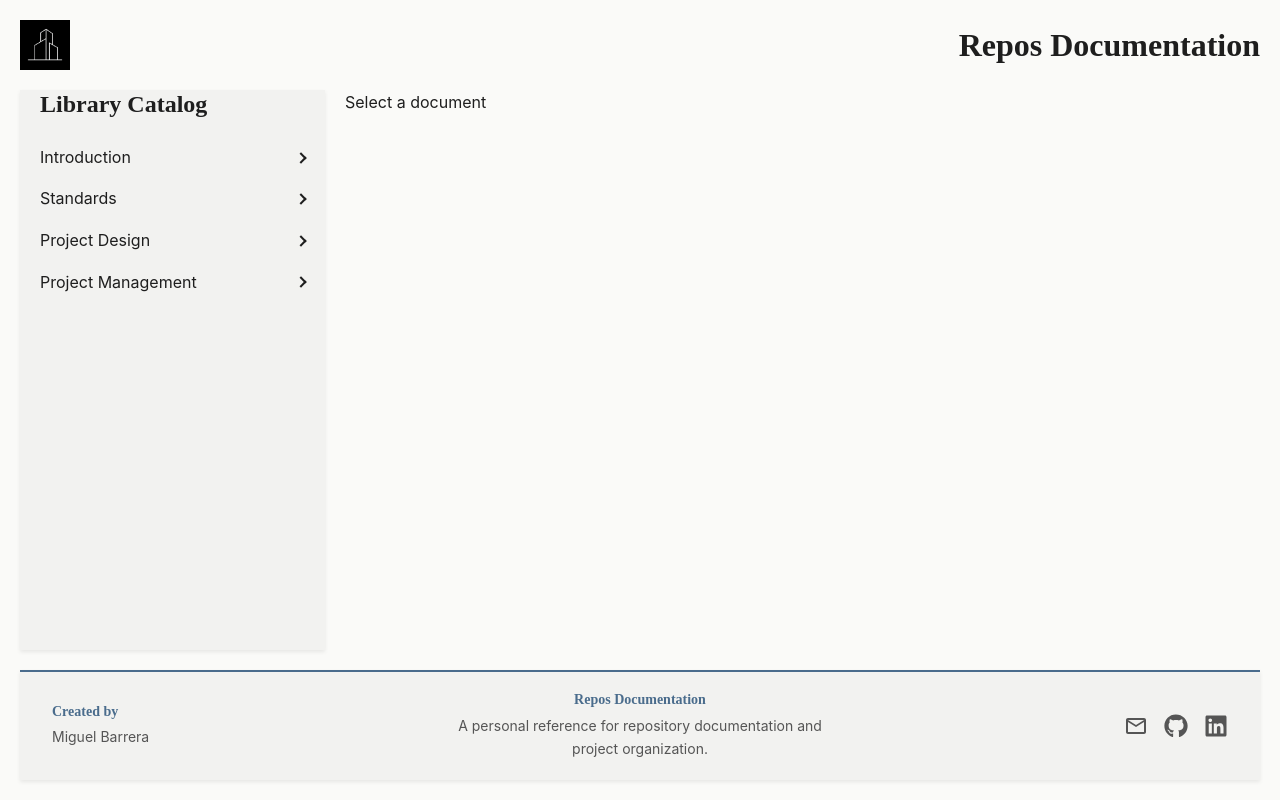
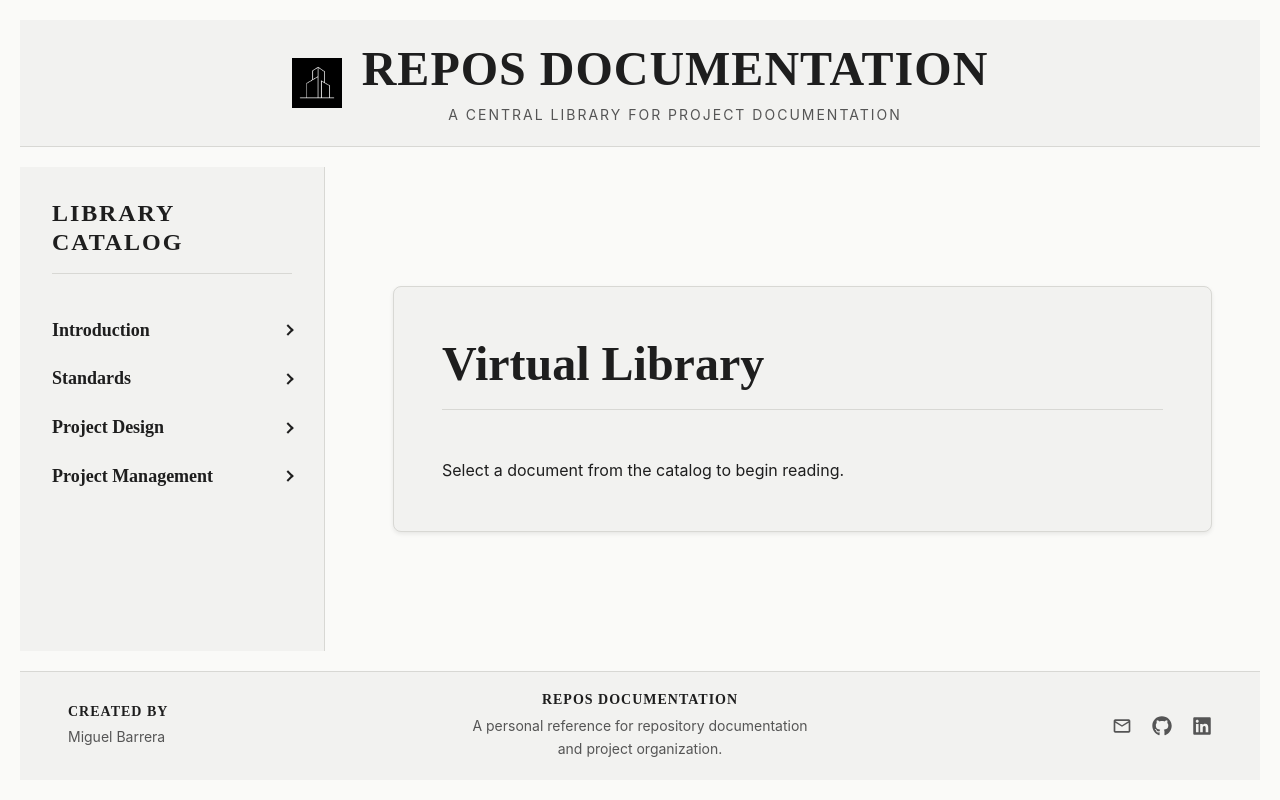
Before and after one commit to Entus01/Repos-Documentation, a React (Vite) app: page / in a window 1280 px wide. Built offline with nearby package versions, Linux system fonts and the light colour scheme.

Commit message:
style(layout): refine library-inspired visual design

```diff
--- a/src/App/App.jsx
+++ b/src/App/App.jsx
@@ -11,7 +11,7 @@ import logo from "../assets/Repos-Structure.png";
 export default function App() {
   return (
     <div className="app">
-      <Header logo={logo} title="Repos Documentation" />
+      <Header logo={logo} title="Repos Documentation" subtitle="A Central Library for Project Documentation" />
 
       <SideBar />
 
--- a/src/components/Content/Content.css
+++ b/src/components/Content/Content.css
@@ -0,0 +1,103 @@
+.content {
+    flex: 1;
+    min-width: 0;
+    min-height: 0;
+
+    display: flex;
+    justify-content: center;
+
+    overflow-y: auto;
+    padding: var(--spacing-2xl);
+
+    background-color: var(--color-background);
+    box-sizing: border-box;
+}
+
+.document {
+    display: flex;
+    flex-direction: column;
+    gap: var(--spacing-2xl);
+
+    width: 100%;
+    max-width: 960px;
+
+    padding: var(--spacing-2xl);
+
+    background-color: var(--color-surface);
+    border: var(--border-width-thin) solid var(--color-border);
+    border-radius: var(--radius-md);
+    box-shadow: var(--shadow-sm);
+
+    box-sizing: border-box;
+}
+
+.document > h1 {
+    padding-bottom: var(--spacing-md);
+
+    border-bottom: var(--border-width-thin) solid var(--color-border);
+}
+
+.document section {
+    display: flex;
+    flex-direction: column;
+    gap: var(--spacing-md);
+
+    padding-top: var(--spacing-xl);
+
+    border-top: var(--border-width-thin) solid var(--color-border);
+}
+
+.document section:first-of-type {
+    padding-top: 0;
+    border-top: none;
+}
+
+.document section > h2 {
+    padding-bottom: var(--spacing-xs);
+
+    border-bottom: var(--border-width-thin) solid var(--color-border);
+}
+
+.document ul {
+    display: flex;
+    flex-direction: column;
+    gap: var(--spacing-sm);
+
+    padding-left: var(--spacing-xl);
+}
+
+.document li > p + p {
+    padding-top: var(--spacing-md);
+}
+
+.document li > ul {
+    padding-top: var(--spacing-sm);
+}
+
+.document pre {
+    padding: var(--spacing-lg);
+
+    overflow-x: auto;
+
+    background-color: var(--color-background);
+    border: var(--border-width-thin) solid var(--color-border);
+    border-radius: var(--radius-sm);
+
+    box-sizing: border-box;
+}
+
+.document code {
+    font-family: monospace;
+    font-size: var(--font-size-sm);
+}
+
+.document span {
+    padding: 2px var(--spacing-xs);
+
+    background-color: var(--color-background);
+    border: var(--border-width-thin) solid var(--color-border);
+    border-radius: var(--radius-sm);
+
+    font-family: monospace;
+    font-size: var(--font-size-sm);
+}
--- a/src/components/Content/Content.jsx
+++ b/src/components/Content/Content.jsx
@@ -1,17 +1,37 @@
 import { Routes, Route } from "react-router-dom";
 import "./Content.css";
 import { NAV_ITEMS } from "../../constants/navigation.js";
-import DocumentPage from "../DocumentPage/DocumentPage.jsx";
 
 export default function Content() {
-  return (
-    <div className="content">
-      <Routes>
-        <Route path="/" element={<div>Select a document</div>} />
-        {NAV_ITEMS.map(({ id, path }) => (
-          <Route key={id} path={path} element={<DocumentPage documentId={id} />} />
-        ))}
-      </Routes>
-    </div>
-  );
+    return (
+        <main className="content">
+            <Routes>
+                <Route
+                    path="/"
+                    element={
+                        <article className="document document--empty">
+                            <h1>Virtual Library</h1>
+                            <p>
+                                Select a document from the catalog to begin
+                                reading.
+                            </p>
+                        </article>
+                    }
+                />
+
+                {NAV_ITEMS.map(({ id, path, name, document: Document }) => (
+                    <Route
+                        key={id}
+                        path={path}
+                        element={
+                            <article className="document">
+                                <h1>{name}</h1>
+                                <Document />
+                            </article>
+                        }
+                    />
+                ))}
+            </Routes>
+        </main>
+    );
 }
--- a/src/components/DocumentPage/DocumentPage.jsx
+++ /dev/null
@@ -1,21 +0,0 @@
-import { NAV_ITEMS } from "../../constants/navigation.js";
-import "./DocumentPage.css";
-
-export default function DocumentPage({ documentId }) {
-    const documentItem = NAV_ITEMS.find(
-        (item) => item.id === documentId
-    );
-
-    if (!documentItem) {
-        return <div>Document not found</div>;
-    }
-
-    const Document = documentItem.document;
-
-    return (
-        <div className="document-page">
-            <h1>{documentItem.name}</h1>
-            <Document />
-        </div>
-    );
-}
--- a/src/components/Footer/Footer.css
+++ b/src/components/Footer/Footer.css
@@ -1,8 +1,4 @@
-/* ==========================================================================
-   Footer
-   ========================================================================== */
-
-.footer {
+   .footer {
     grid-area: footer;
 
     display: flex;
@@ -10,44 +6,48 @@
     align-items: center;
     gap: var(--spacing-xl);
 
-    padding: var(--spacing-lg) var(--spacing-xl);
+    padding: var(--spacing-lg) var(--spacing-2xl);
 
     background-color: var(--color-surface);
-    border-top: 2px solid var(--color-accent);
-    box-shadow: var(--shadow-sm);
+    border-top: var(--border-width-thin) solid var(--color-border);
+
+    box-sizing: border-box;
 }
 
 .footer__section {
     flex: 1;
+
+    display: flex;
+    flex-direction: column;
+    gap: var(--spacing-xs);
 }
 
 .footer__section--center {
+    align-items: center;
     text-align: center;
 }
 
 .footer__section--right {
-    display: flex;
+    flex-direction: row;
     justify-content: flex-end;
     align-items: center;
-    gap: var(--spacing-md);
+    gap: var(--spacing-lg);
 }
 
 .footer__label {
-    display: block;
-    margin-bottom: var(--spacing-xs);
-
     font-family: var(--font-family-heading);
     font-size: var(--font-size-sm);
     font-weight: var(--font-weight-bold);
     line-height: var(--line-height-heading);
 
-    color: var(--color-accent);
+    color: var(--color-text-primary);
+    text-transform: uppercase;
+    letter-spacing: 1px;
 }
 
 .footer__text {
     font-size: var(--font-size-sm);
     color: var(--color-text-secondary);
-    line-height: var(--line-height-base);
 }
 
 .footer__social-link {
@@ -56,20 +56,17 @@
     align-items: center;
 
     color: var(--color-text-secondary);
-    font-size: var(--font-size-xl);
+    font-size: var(--font-size-lg);
 
-    transition:
-        color var(--transition-default),
-        transform var(--transition-default);
+    transition: color var(--transition-default);
 }
 
 .footer__social-link:hover {
     color: var(--color-accent);
-    transform: translateY(-2px);
 }
 
 .footer__social-link:focus-visible {
     outline: 2px solid var(--color-accent);
-    outline-offset: 4px;
+    outline-offset: 2px;
     border-radius: var(--radius-sm);
 }
--- a/src/components/Header/Header.css
+++ b/src/components/Header/Header.css
@@ -1,20 +1,43 @@
 .header {
     grid-area: header;
     display: flex;
-    justify-content: space-between;
+    justify-content: center;
+    align-items: center;
+    gap: var(--spacing-lg);
+
+    padding: var(--spacing-lg) var(--spacing-2xl);
+
+    background-color: var(--color-surface);
+    border-bottom: var(--border-width-thin) solid var(--color-border);
+
+    box-sizing: border-box;
+}
+
+.header__logo {
+    width: var(--logo-size);
+    height: auto;
+    flex-shrink: 0;
+}
+
+.header__branding {
+    display: flex;
+    flex-direction: column;
     align-items: center;
 }
 
-.header__logo {
-    justify-self: start;
-    width: var(--logo-size);
-    height: auto;
+.header__title {
+    margin: 0;
+    text-align: center;
+    text-transform: uppercase;
+    letter-spacing: 1px;
 }
 
-.header__title {
-    text-align: center;
-    font-family: var(--font-family-heading);
-    font-size: var(--font-size-2xl);
-    font-weight: var(--font-weight-bold);
-    line-height: var(--line-height-heading);
+.header__subtitle {
+    margin-top: var(--spacing-xs);
+
+    font-size: var(--font-size-sm);
+    color: var(--color-text-secondary);
+
+    text-transform: uppercase;
+    letter-spacing: 2px;
 }
--- a/src/components/Header/Header.jsx
+++ b/src/components/Header/Header.jsx
@@ -1,17 +1,15 @@
 import "./Header.css";
 
-export default function Header({ logo, title }) {
-    return (
-        <header className="header">
-            <img
-                className="header__logo"
-                src={logo}
-                alt="Repos Documentation Logo"
-            />
+export default function Header({ logo, title, subtitle }) {
+  return (
+    <header className="header">
+      <img className="header__logo" src={logo} alt="Repos Documentation Logo" />
 
-            <h1 className="header__title">
-                {title}
-            </h1>
-        </header>
-    );
+      <div className="header__branding">
+        <h1 className="header__title">{title}</h1>
+
+        <p className="header__subtitle">{subtitle}</p>
+      </div>
+    </header>
+  );
 }
--- a/src/components/SideBar/SideBar.css
+++ b/src/components/SideBar/SideBar.css
@@ -3,35 +3,44 @@
     display: flex;
     flex-direction: column;
     width: 100%;
-    padding: 0 var(--spacing-lg);
+    padding: var(--spacing-xl);
 
     background-color: var(--color-surface);
-    box-shadow: var(--shadow-sm);
+    border-right: var(--border-width-thin) solid var(--color-border);
+    box-sizing: border-box;
 }
 
 .sidebar__title {
-    padding-bottom: var(--spacing-lg);
+    margin-bottom: var(--spacing-xl);
+    padding-bottom: var(--spacing-md);
 
     font-family: var(--font-family-heading);
     font-size: var(--font-size-xl);
     font-weight: var(--font-weight-bold);
+    text-transform: uppercase;
+    letter-spacing: 0.08em;
 
     color: var(--color-text-primary);
+    border-bottom: var(--border-width-thin) solid var(--color-border);
 }
 
 .sidebar__category-title {
     display: flex;
+    justify-content: space-between;
     align-items: center;
-    justify-content: space-between;
 
     width: 100%;
-    padding: var(--spacing-xs) 0 var(--spacing-sm);
+    padding: var(--spacing-sm) 0;
 
     background: none;
     border: none;
-    color: inherit;
-    font: inherit;
+
+    font-family: var(--font-family-heading);
+    font-size: var(--font-size-md);
+    font-weight: var(--font-weight-semibold);
     text-align: left;
+
+    color: var(--color-text-primary);
     cursor: pointer;
 }
 
@@ -63,18 +72,25 @@
 }
 
 .sidebar__documents-list {
-    padding: var(--spacing-sm) 0 0 var(--spacing-lg);
+    margin-top: var(--spacing-sm);
+    padding-left: var(--spacing-lg);
+
+    border-left: var(--border-width-thin) solid var(--color-border);
 }
 
 .sidebar__document-item {
-    padding-bottom: var(--spacing-sm);
+    padding: var(--spacing-xs) 0;
 }
 
 .sidebar__document-link {
     color: var(--color-text-secondary);
+    text-decoration: none;
+    transition:
+        color var(--transition-default),
+        padding-left var(--transition-default);
 }
 
 .sidebar__document-link:hover {
     color: var(--color-accent);
-    text-decoration: underline;
+    padding-left: var(--spacing-xs);
 }
--- a/src/styles/reset.css
+++ b/src/styles/reset.css
@@ -38,3 +38,16 @@ a {
     color: inherit;
     text-decoration: none;
 }
+
+h1,
+h2,
+h3,
+h4,
+h5,
+h6,
+p,
+ul,
+ol,
+pre {
+    margin: 0;
+}
```
Also changed, not shown: src/components/DocumentPage/DocumentPage.css (deleted).
